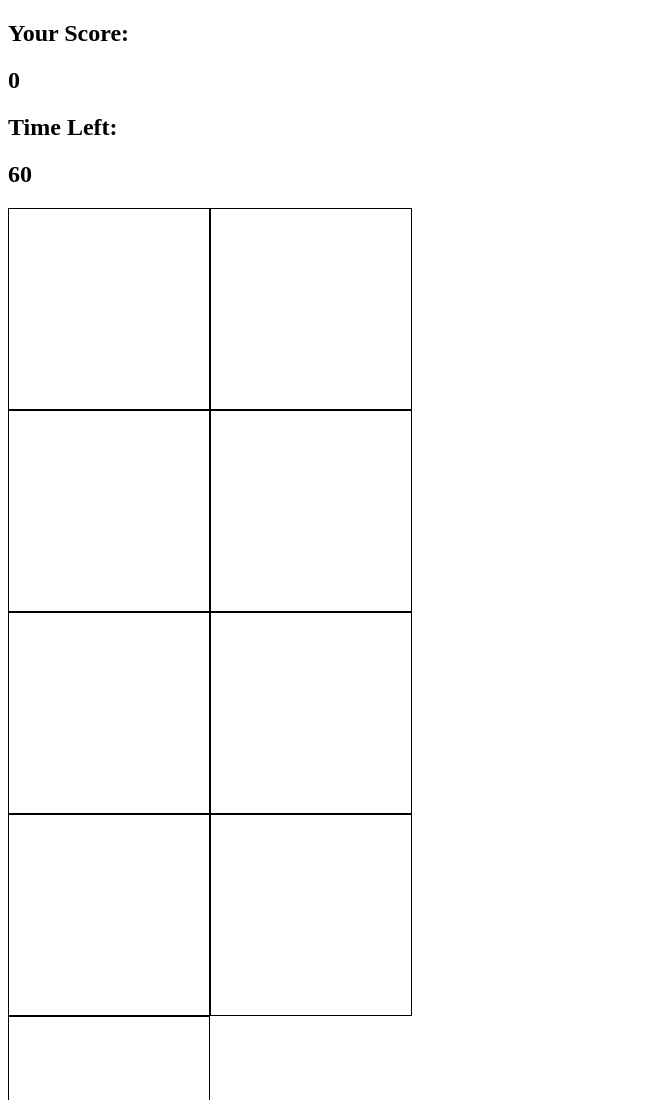
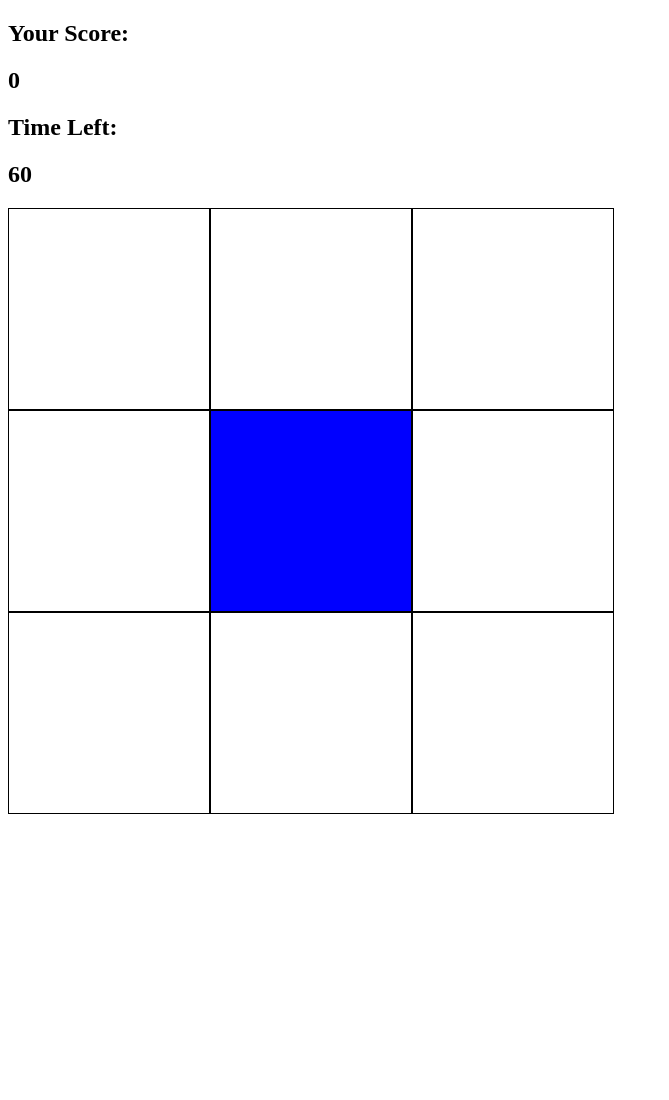
Before and after one commit to codewithibkumar/javascript-game-hit-a-mole, a plain HTML site: page index.html in a window 1280 px wide. Shown: the top 1100 px of the page, without its empty margins (0-669 px from the left). After the commit the page ends 822 px from the top, so only its background shows below. Drawn offline with Linux system fonts and the light colour scheme.

Commit message:
Choosing Random square

```diff
--- a/app.js
+++ b/app.js
@@ -0,0 +1,20 @@
+const squares = document.querySelectorAll('.square');
+const mole = document.querySelector('.mole');
+const timeLeft = document.querySelector('#time-left')
+const score = document.querySelector('#score')
+
+let result = 0
+
+function randomSquare(){
+    squares.forEach(square => {
+        square.classList.remove('mole')
+        //console.log(square)
+    })
+
+    //console.log(Math.floor(Math.random() * 9))
+    let randomSquare =  squares[Math.floor(Math.random() * 9)]
+    console.log(randomSquare)
+    randomSquare.classList.add("mole")
+}
+
+randomSquare();
--- a/index.html
+++ b/index.html
@@ -5,13 +5,12 @@
     <meta name="viewport" content="width=device-width, initial-scale=1.0">
     <title>Hit-a-Mole</title>
     <link rel="stylesheet" href="style.css" />
-    <script src="app.js"></script>
-</head>
+
 <body>
     <h2>Your Score: </h2>
-    <h2 id="yourscore">0</h2>
+    <h2 id="score">0</h2>
     <h2>Time Left:</h2>
-    <h2 id="time-lef">60</h2>
+    <h2 id="time-left">60</h2>
     <div class="grid">
         <!-- div.square*9    div.square#${1}*9  -->
         <div class="square" id="1"></div>
@@ -25,5 +24,7 @@
         <div class="square" id="9"></div>
 
     </div>
+    <script src="app.js"></script>
+</head>
 </body>
 </html>
--- a/style.css
+++ b/style.css
@@ -1,6 +1,6 @@
 .grid{
-    width: 600px;
-    height: 600px;
+    width: 606px;
+    height: 606px;
     display: flex;
     flex-wrap: wrap;
 }
@@ -9,3 +9,6 @@
     height: 200px;
     border: solid 1px black;
 }
+.mole{
+    background-color: blue;
+}
```
